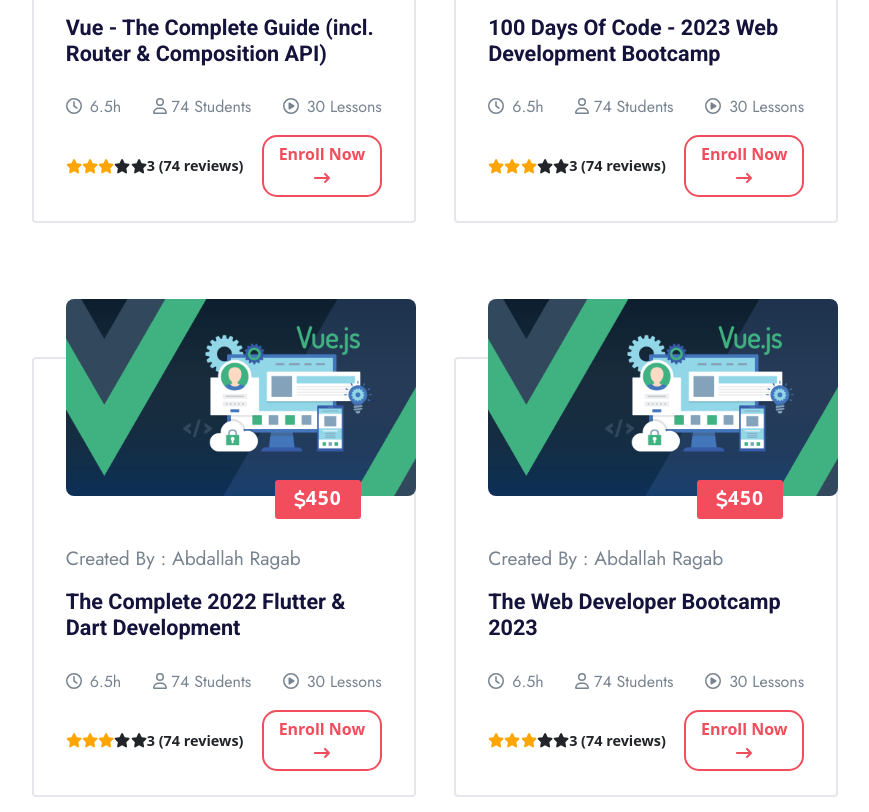
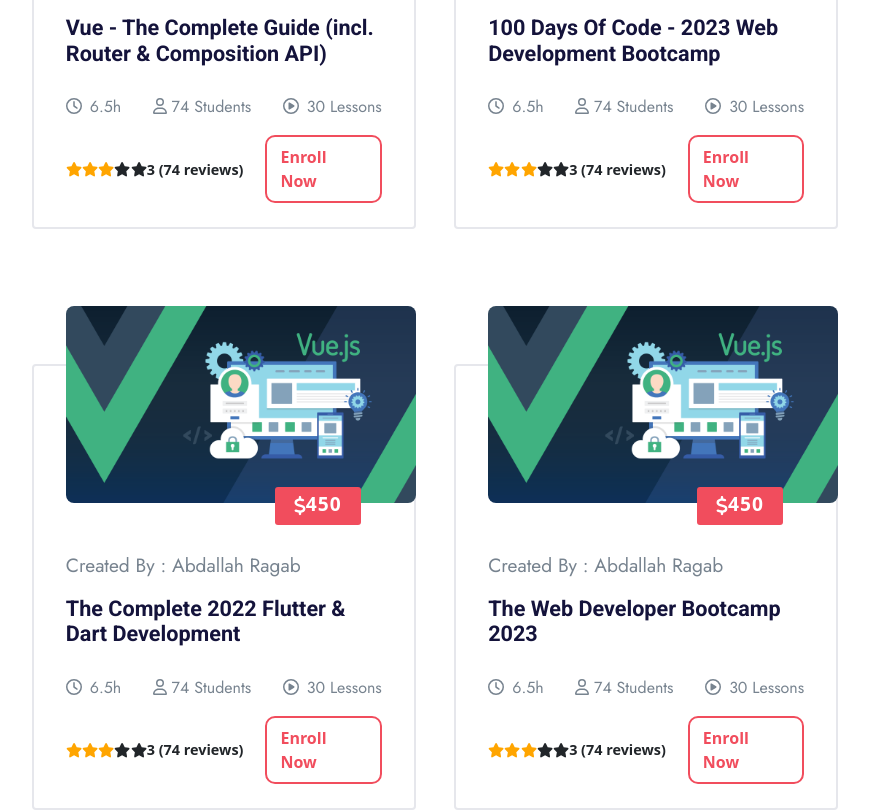
Before and after one commit to AbdallahRagab7/tailor-campus, a Vue app: page /courses in a window 1280 px wide. Shown: the part 920-1732 px from the top of the page, without its empty margins (205-1074 px from the left). Built offline with nearby package versions, Linux system fonts and the light colour scheme; what vue-tel-input would draw is missing.

Commit message:
navigation from course card to course page

```diff
--- a/src/components/coursesStoreComponents/courseCard.vue
+++ b/src/components/coursesStoreComponents/courseCard.vue
@@ -36,9 +36,14 @@
         <i class="fa fa-star"></i>
         <span>{{ rating }} ({{ reviews }} reviews)</span>
       </div>
-      <button class="enroll-btn">
+
+      <!-- <button class="enroll-btn">
         Enroll Now <i class="fa fa-long-arrow-right"></i>
-      </button>
+      </button> -->
+
+      <router-link :to="courseLink" class="enroll-btn">Enroll Now </router-link>
+
+
     </div>
   </div>
 </template>
@@ -52,8 +57,13 @@
     "studentsNo",
     "duration",
     "lessons",
-    "rating","reviews"
+    "rating","reviews" ,"courseId"
   ],
+  computed : {
+    courseLink (){
+      return {name: 'course' , params : {courseId :this.courseId }}
+    }
+  }
 
 };
 </script>
@@ -158,14 +168,13 @@
   background: transparent;
   color: var(--theme-primary-color);
   border-color: var(--theme-primary-color);
-  border-radius: 15px;
-  padding: .3rem .35rem;
+  border-radius: 10px;
+  padding: 8px 13px;
   font-weight: 600;
   transition: all 0.6s ease;
   border: 2px solid;
   font-size: 1rem;
   margin-top: 1rem;
-  /* text-align: center; */
 }
 
 .enroll-btn:hover {
--- a/src/pages/course/CoursePage.vue
+++ b/src/pages/course/CoursePage.vue
@@ -37,4 +37,3 @@
 }
 
 </style>
-../../components/courseComponent/navTabComponents/NavTab.vue
--- a/src/pages/coursesStore/coursesPage.vue
+++ b/src/pages/coursesStore/coursesPage.vue
@@ -26,6 +26,7 @@
         :lessons="course.lessons"
         :rating="course.rating"
         :reviews="course.reviews"
+        :courseId="course.courseId"
       ></course-card>
     </section>
   </div>
```
